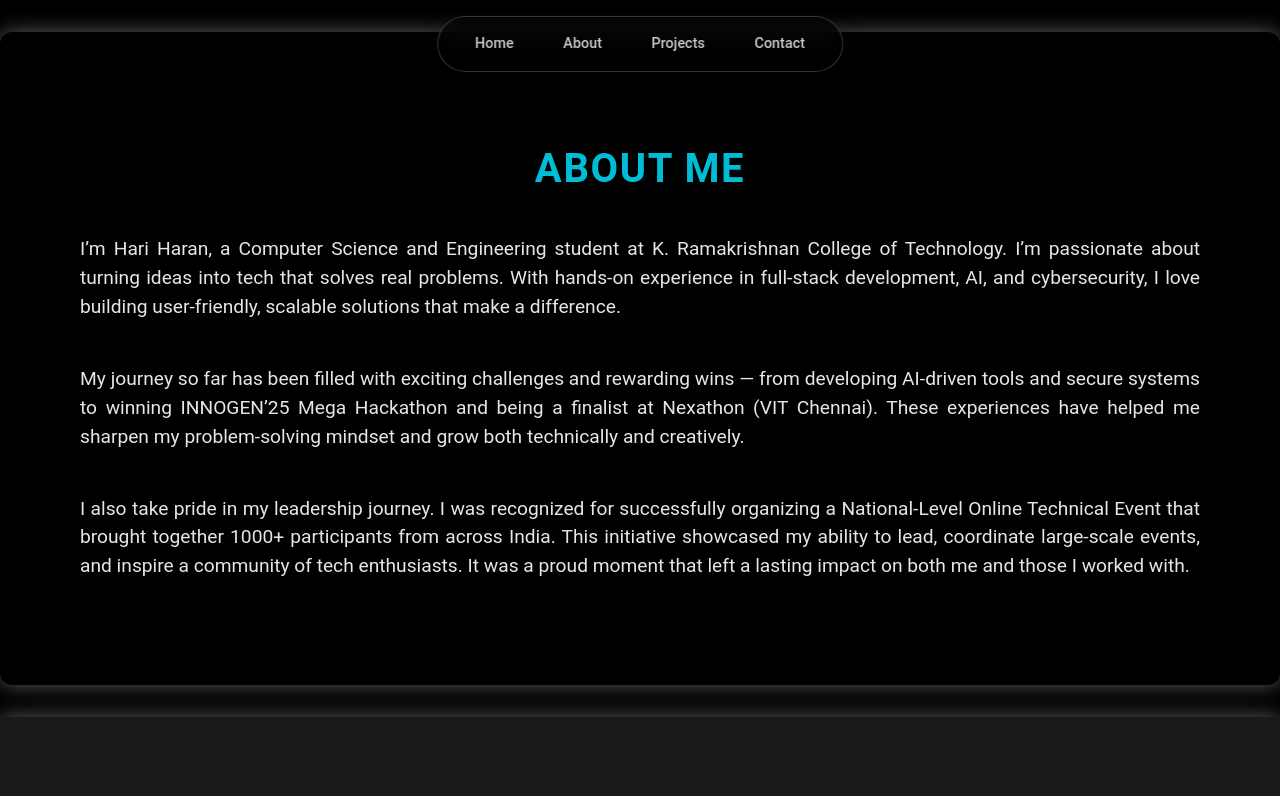
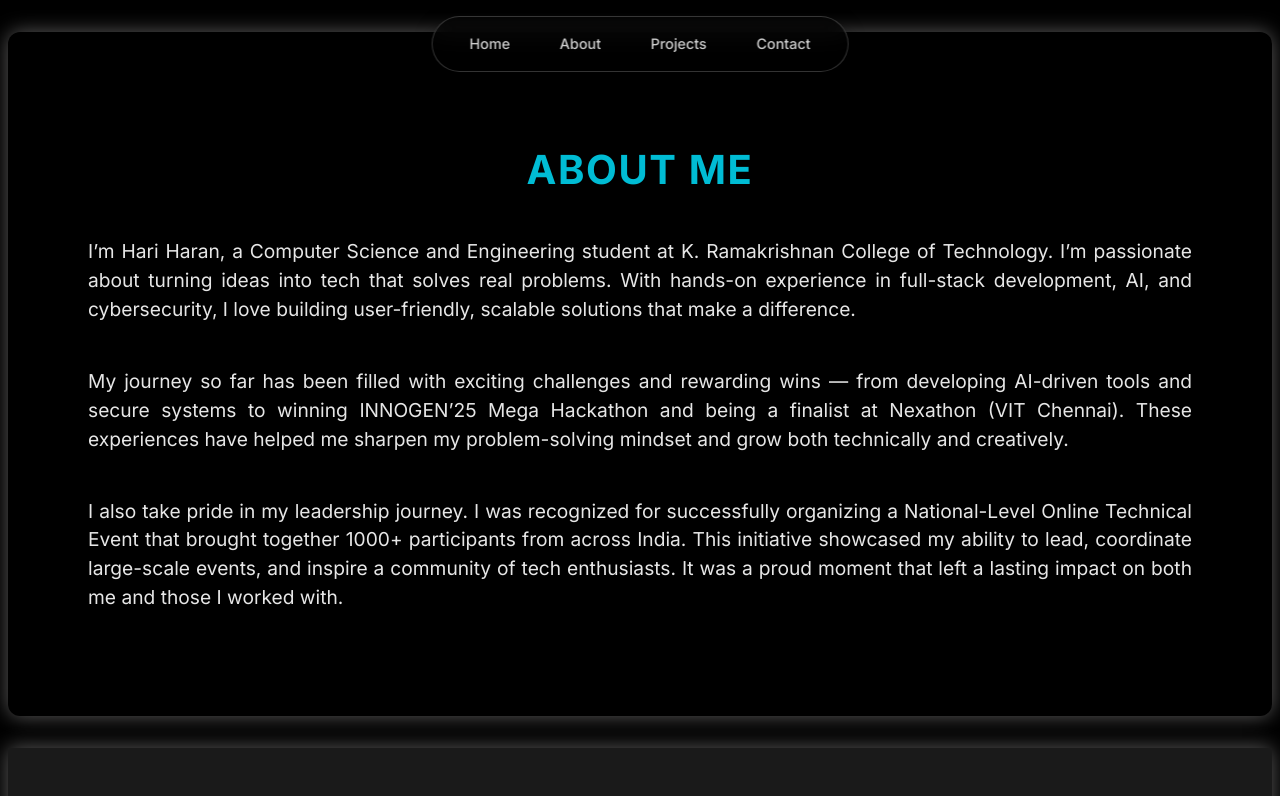
Before and after one commit to hariharan1009/Portfolio, a Next.js app: page /about in a window 1280 px wide. Shown: the top 796 px of the page. Built offline with nearby package versions, Linux system fonts and the light colour scheme.

Commit message:
change global css

```diff
--- a/src/app/about/page.module.css
+++ b/src/app/about/page.module.css
@@ -9,7 +9,7 @@
   max-width: fit-content;
   max-height: fit-content;
 }
-body {
+.body {
   background-color: #000;
   color: #fff;
   margin: 0;
--- a/src/app/globals.css
+++ b/src/app/globals.css
@@ -9,3 +9,7 @@ html {
   top: 0.75rem;
   backdrop-filter: blur(8px);
 }
+body {
+  background-color: black;
+  font-family: 'Inter', sans-serif;
+}
```
